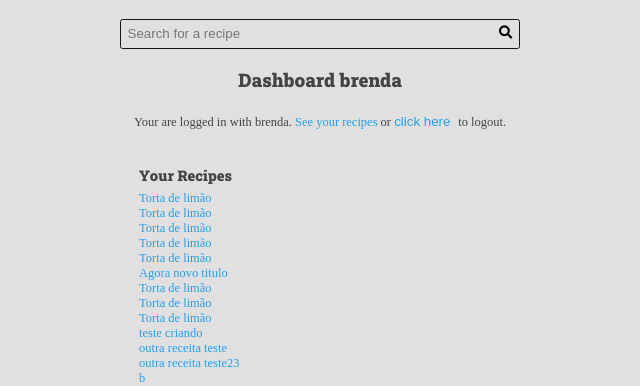
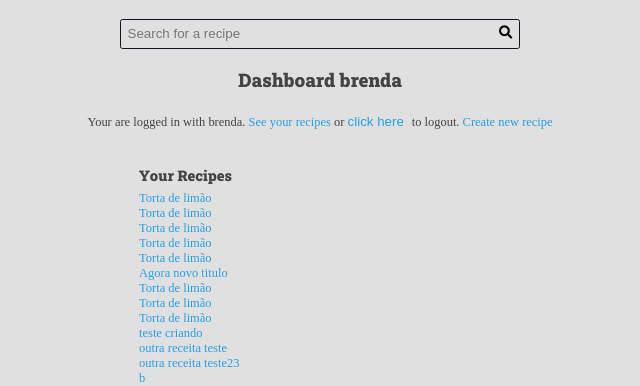
Before and after one commit to BrendaBevilaqua13/curso-django-projeto1, a Django app: page /authors/dashboard/ in a window 1280 px wide. Shown: the part 87-473 px from the top of the page, without its empty margins (320-960 px from the left). Run offline with Django 4.2, Linux system fonts and the light colour scheme; a user stored in the database is signed in; data comes from the database, SQL or seed files in the repository; both versions use the stored data as it was after the commit.

Commit message:
Foi criada uma view para permitir criação de novas receitas

```diff
--- a/authors/forms/__init__.py
+++ b/authors/forms/__init__.py
@@ -1,3 +1,4 @@
 from .login_forms import LoginForm
 from .register_forms import RegisterForm
 from .recipe_forms import AuthorRecipeForm
+from .recipe_create_forms import AuthorRecipeCreateForm
--- a/authors/templates/authors/partials/login_message.html
+++ b/authors/templates/authors/partials/login_message.html
@@ -7,5 +7,6 @@
         <button class="plaintext-button" type="submit"> click here  </button>
 
       </form>  to logout.
+      <a href="{% url 'dashboard_recipe_create' %}">Create new recipe</a>
     </div>
     {% endif %}
--- a/authors/urls.py
+++ b/authors/urls.py
@@ -9,7 +9,9 @@ urlpatterns = [
     path('login/create/', views.login_create, name='login_create'),
     path('logout/', views.logout_view, name='logout'),
     path('dashboard/', views.dashboard, name='dashboard'),
+    path('dashboard/recipe/create', views.dashboard_recipe_create, name='dashboard_recipe_create'),
     path(
         'dashboard/recipe/<int:id>/edit', views.dashboard_recipe_edit, name='dashboard_recipe_edit'
         ),
+
 ]
--- a/authors/views.py
+++ b/authors/views.py
@@ -1,5 +1,5 @@
 from django.shortcuts import render,HttpResponse, redirect
-from .forms import RegisterForm, LoginForm, AuthorRecipeForm
+from .forms import RegisterForm, LoginForm, AuthorRecipeForm, AuthorRecipeCreateForm
 from django.http import Http404
 from django.contrib import messages
 from django.contrib.auth.hashers import make_password
@@ -7,6 +7,7 @@ from django.urls import reverse
 from django.contrib.auth import authenticate, login, logout
 from django.contrib.auth.decorators import login_required
 from recipes.models import Recipe
+from django.template.defaultfilters import slugify
 
 def register_view(request):
    register_form_data = request.session.get('register_form_data', None)
@@ -124,3 +125,26 @@ def dashboard_recipe_edit(request,id):
                  {
                     'form':form
                  })
+
+def dashboard_recipe_create(request):
+   if request.method == 'POST':
+      POST = request.POST
+      FILES = request.FILES
+      form = AuthorRecipeCreateForm(POST,FILES)
+      if form.is_valid():
+
+         recipe = form.save(commit=False)
+         recipe.author = request.user
+         recipe.slug = slugify(request.POST.get('title'))
+         recipe.preparation_steps_is_html = False
+         recipe.is_published = False
+         recipe.save()
+
+         messages.success(request,'Sua receita foi criada com sucesso!')
+         return redirect('dashboard')
+
+   form = AuthorRecipeCreateForm()
+
+   return render(request,'authors/pages/dashboard_recipe.html',
+                {'form':form,
+                  'form_action': reverse('dashboard_recipe_create')})
```
Also changed, not shown: authors/forms/recipe_create_forms.py (added, +38 -0 lines), db.sqlite3.
